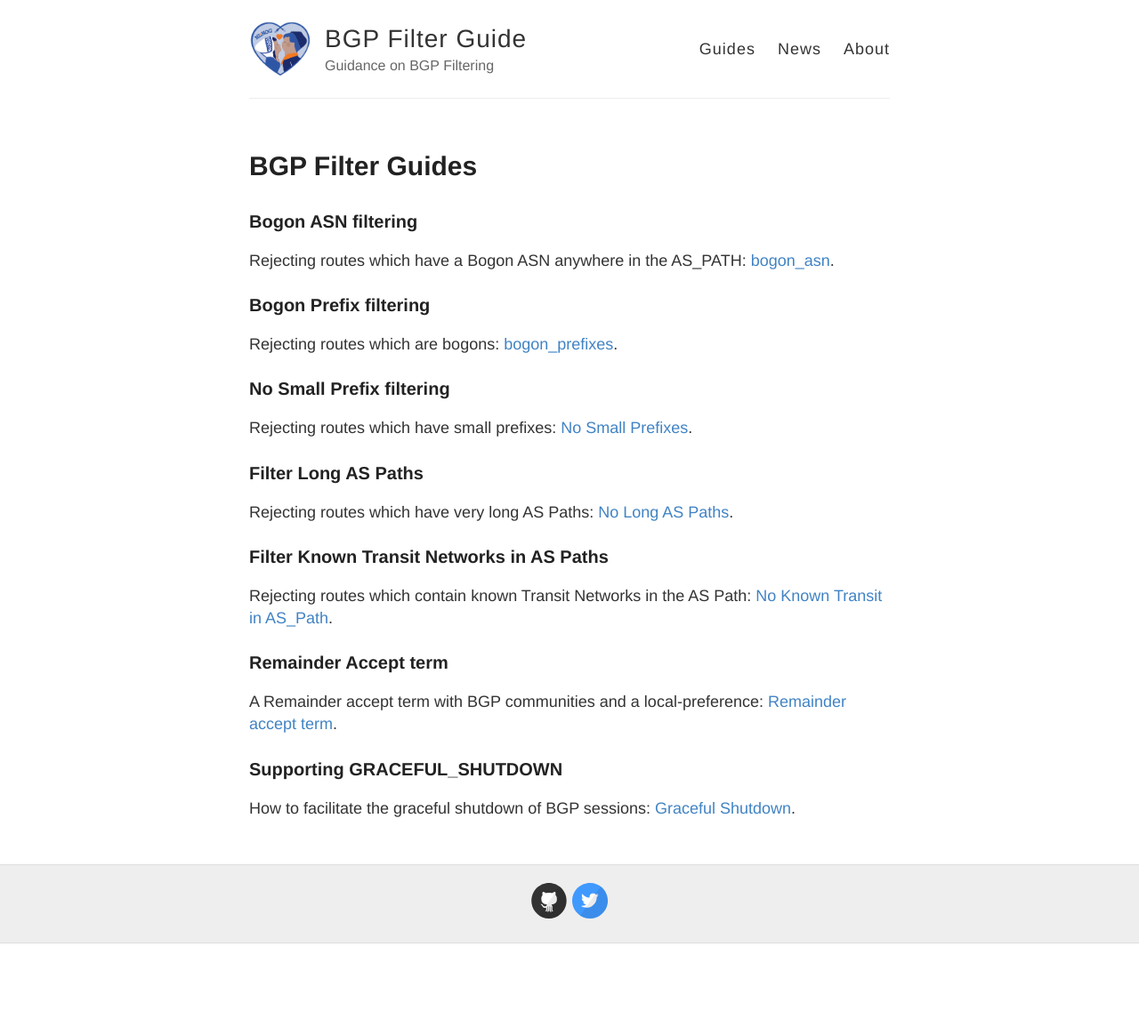
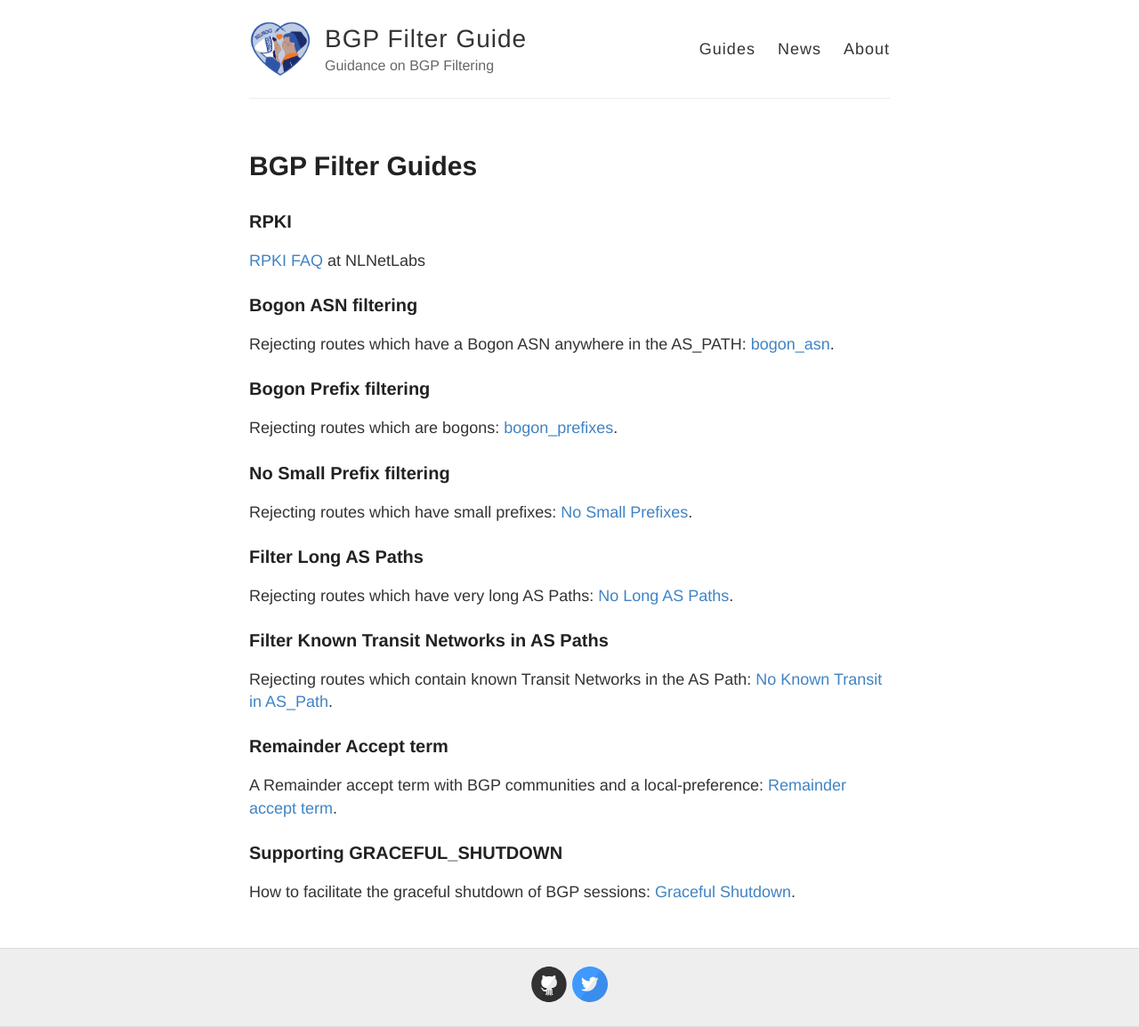
Before and after one commit to NLNOG/bgpfilterguide, a Jekyll site: the page built from index.md, in a window 1280 px wide. Shown: the whole page at 89% size. Built offline with Jekyll 4.4.1, drawn with Linux system fonts in a browser that asks for light colours; before the commit the page ends 1061 px from its top, so only the background shows below that.

Commit message:
add link to faq

```diff
--- a/index.md
+++ b/index.md
@@ -3,6 +3,10 @@ layout: page
 title: BGP Filter Guides
 permalink: /
 ---
+
+### RPKI
+
+[RPKI FAQ](https://github.com/NLnetLabs/rpki-faq/blob/master/faq.rst) at NLNetLabs
 
 ### Bogon ASN filtering
 
```
